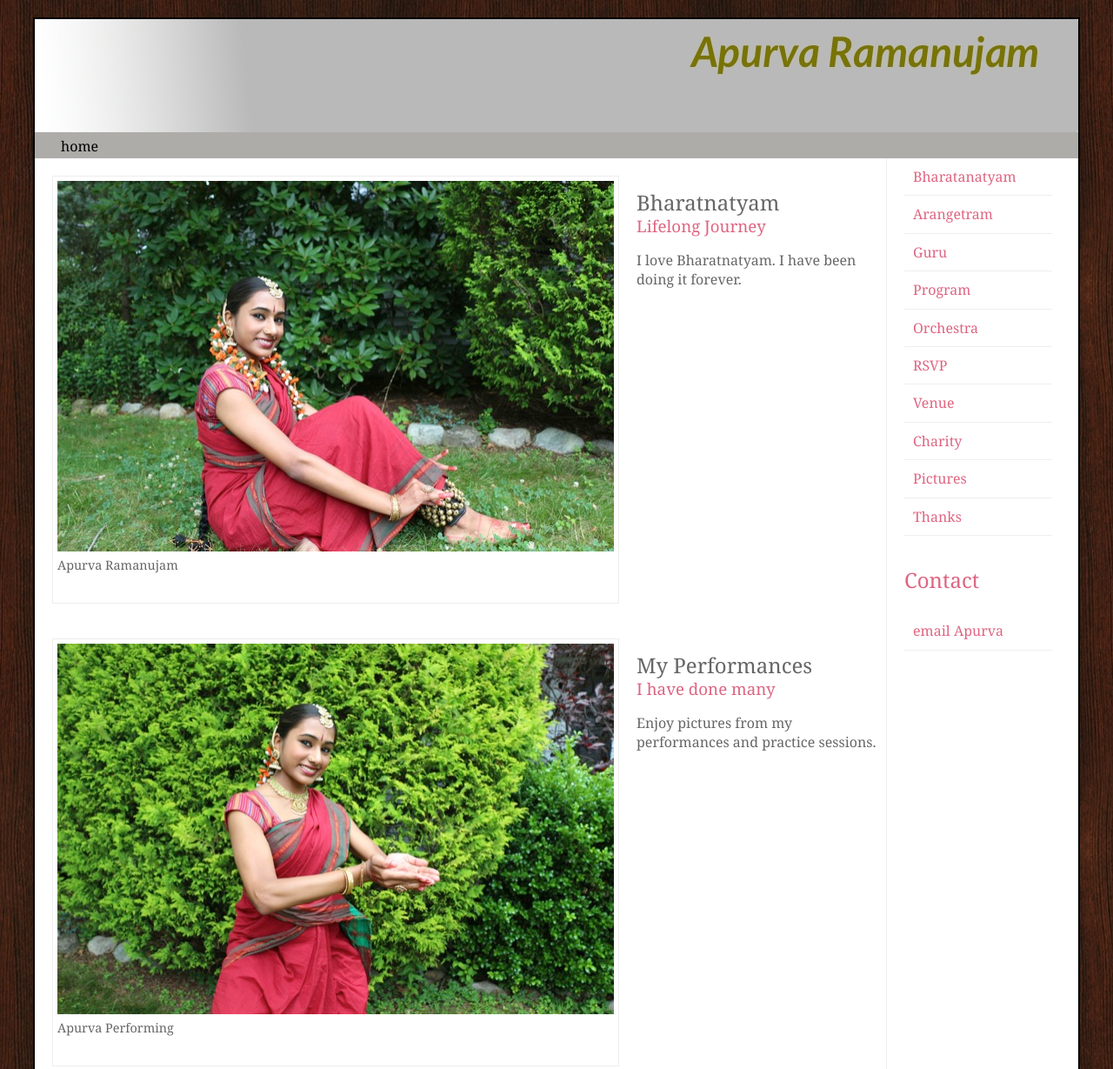
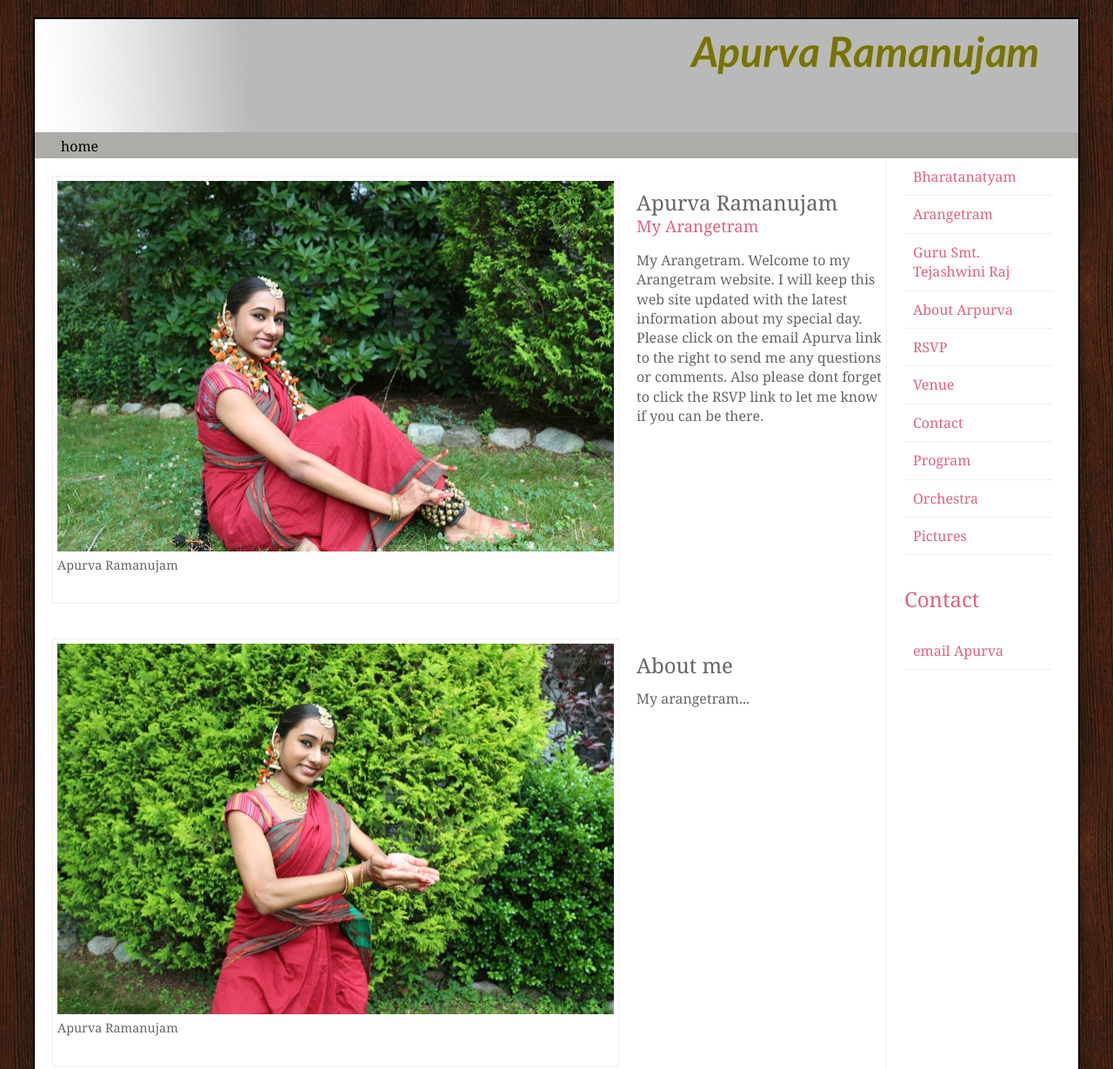
Before and after one commit to raghu233/apurva, a plain HTML site: page index.html in a window 1280 px wide. Shown: the top 1229 px of the page at 87% size. Drawn offline with Linux system fonts and the light colour scheme.

Commit message:
index change

```diff
--- a/index.html
+++ b/index.html
@@ -111,35 +111,34 @@
 						<figcaption>Apurva Ramanujam</figcaption>
 					</figure>
 					<hgroup>
-						<h2>Bharatnatyam</h2>
-						<h3>Lifelong Journey</h3>
+						<h2>Apurva Ramanujam</h2>
+						<h3>My Arangetram</h3>
 					</hgroup>
-					<p>I love Bharatnatyam. I have been doing it forever.</p>
+					<p>My Arangetram. Welcome to my Arangetram website. I will keep this web site updated with the latest information about my special day. Please click on the email Apurva link to the right to send me any questions or comments. Also please dont forget to click the RSVP link to let me know if you can be there.</p>
 				</article>
 				<article>
 					<figure>
 						<img src="images/apurva3.jpg" alt="More Dance" />
-						<figcaption>Apurva Performing</figcaption>
+						<figcaption>Apurva Ramanujam</figcaption>
 					</figure>
 					<hgroup>
-						<h2>My Performances</h2>
-						<h3>I have done many</h3>
+						<h2>About me</h2>
 					</hgroup>
-					<p>Enjoy pictures from my performances and practice sessions.</p>
+					<p>My arangetram...</p>
 				</article>
 			</section>
 			<aside>
 				<section class="popular-recipes">
 					<a href="bharatnatyam.html">Bharatanatyam</a>
 					<a href="arangetram.html">Arangetram</a>
-					<a href="guru.html">Guru</a>
+					<a href="guru.html">Guru Smt. Tejashwini Raj</a>
+					<a href="about.html">About Arpurva</a>
+					<a href="rsvp.html">RSVP</a>
+					<a href="venue.html">Venue</a>
+					<a href="contact.html">Contact</a>
 					<a href="program.html">Program</a>
 					<a href="orchestra.html">Orchestra</a>
-					<a href="rsvp.html">RSVP</a>
-					<a href="venue.html">Venue</a>
-					<a href="charity.html">Charity</a>
 					<a href="pictures.html">Pictures</a>
-					<a href="thanks.html">Thanks</a>
 				</section>
 				<section class="contact-details">
 					<h2>Contact</h2>
```
